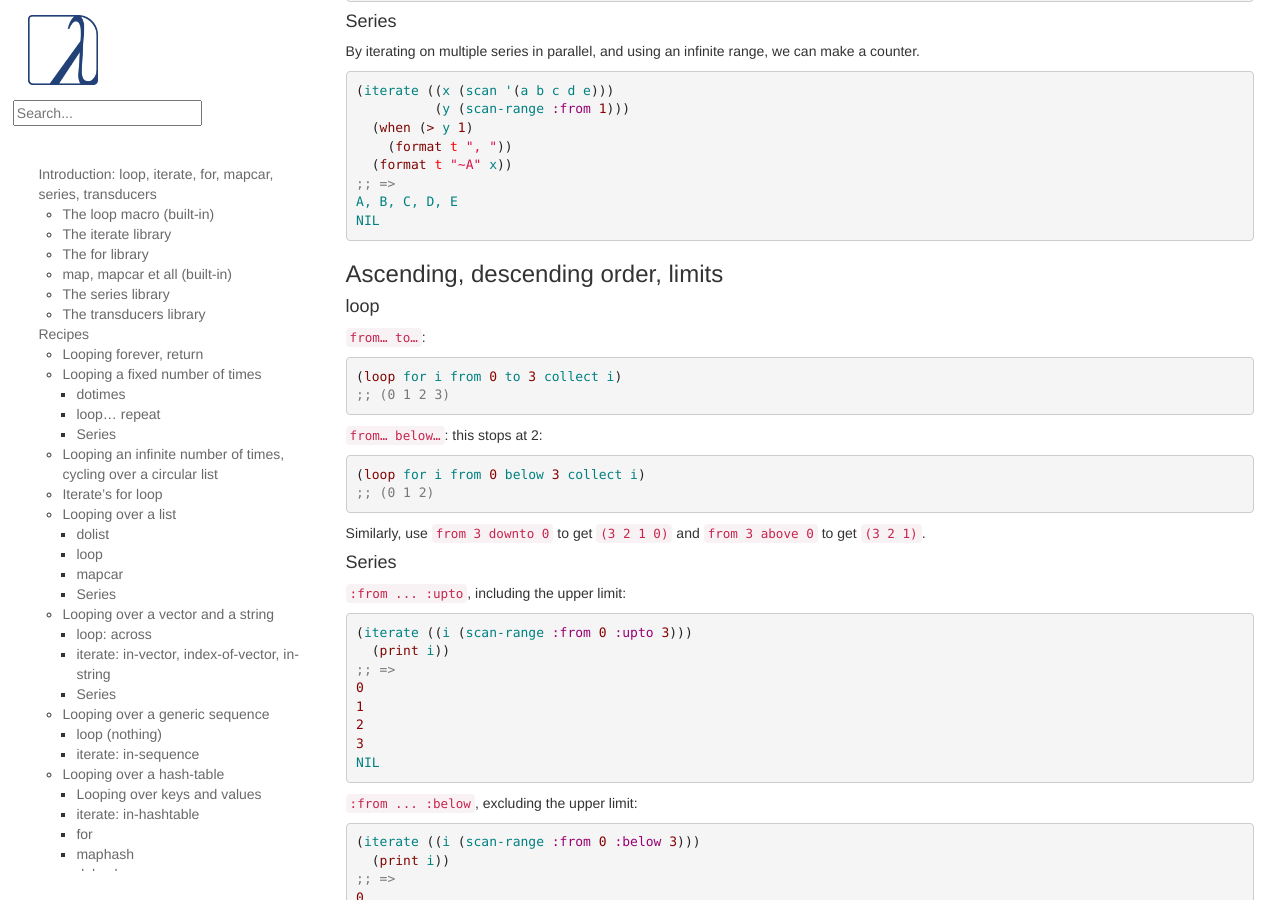
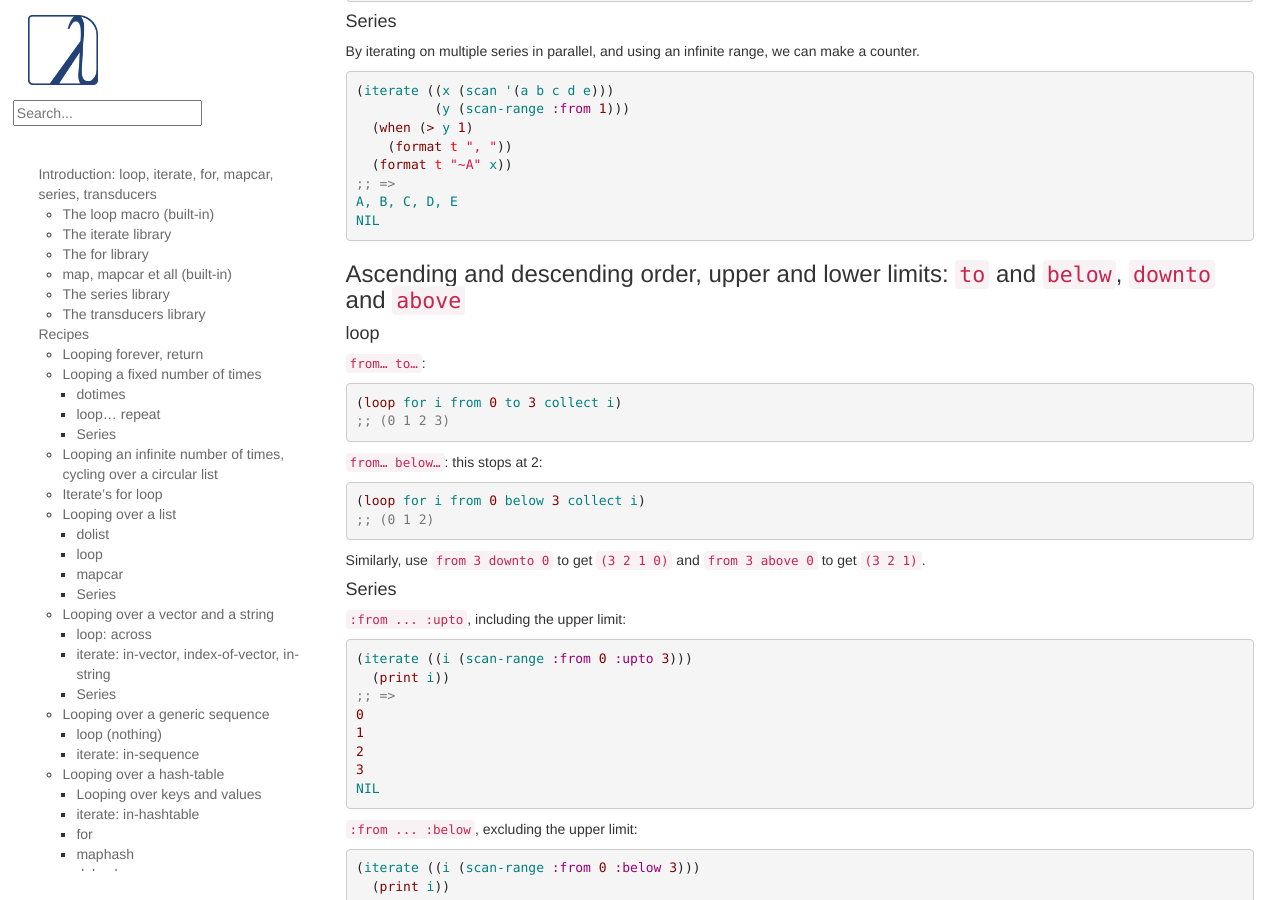
Before and after one commit to LispCookbook/cl-cookbook, a Jekyll site: the page built from iteration.md, in a window 1280 px wide and 900 px high, scrolled down 13874 px. Built offline with Jekyll 4.4.1, drawn with Linux system fonts in a browser that asks for light colours.

Commit message:
iteration++ better show upper and lower limits

```diff
--- a/iteration.md
+++ b/iteration.md
@@ -924,7 +924,8 @@ A, B, C, D, E
 NIL
 ~~~
 
-### Ascending, descending order, limits
+### Ascending and descending order, upper and lower limits: `to` and `below`, `downto` and `above`
+
 #### loop
 
 `from… to…`:
```
